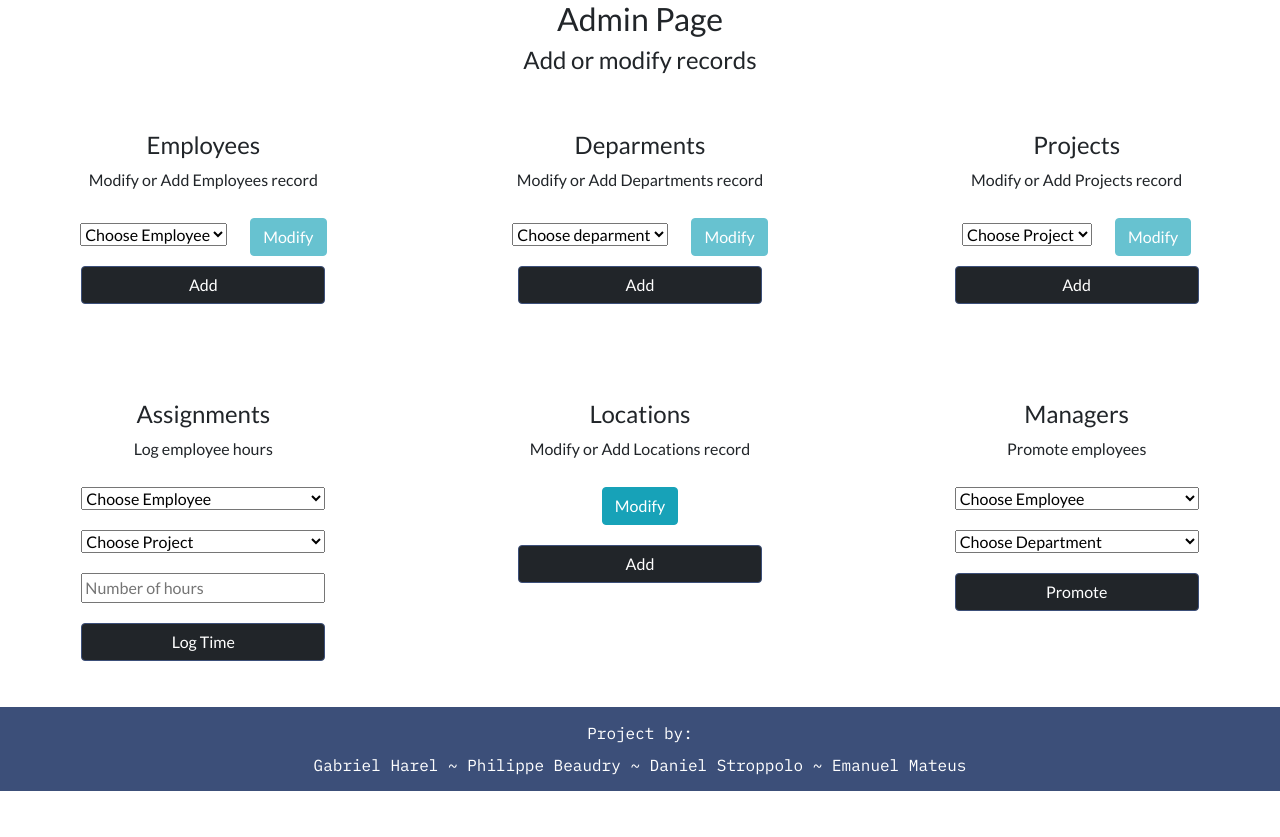
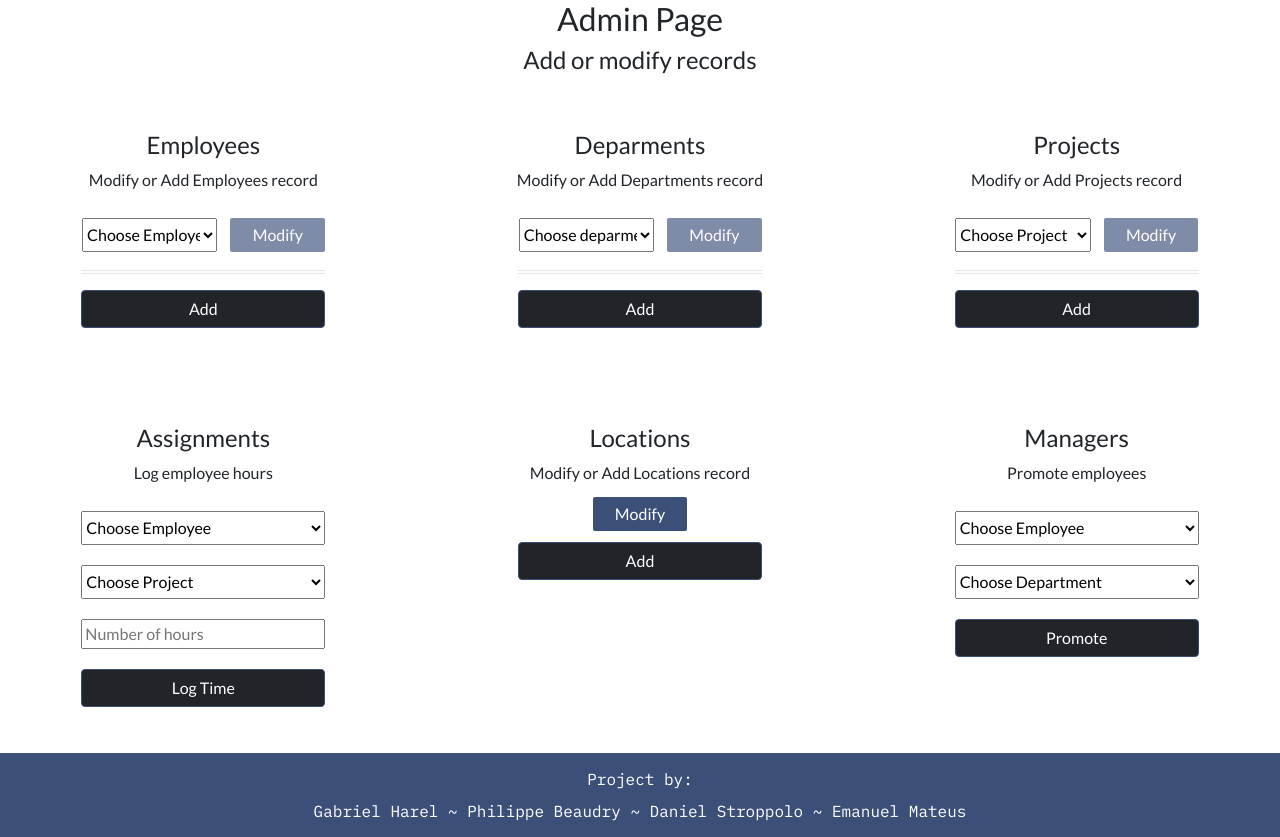
Before and after one commit to g-harel/company, a PHP site: page /admin.php in a window 1280 px wide. Shown: the part 116-953 px from the top of the page. Before the commit the page ends 907 px from the top, so only its background shows below. Run offline with PHP 8.4, Linux system fonts and the light colour scheme; data that the repository does not hold is empty; a stand-in replaces the project's code that opens the database connection; some libraries are stand-ins or nearby versions; some web fonts are replaced.

Commit message:
admin page style changes

```diff
--- a/company/admin.php
+++ b/company/admin.php
@@ -19,6 +19,39 @@
         margin-left: auto;
         width: 60%;
     }
+
+    select,
+    .btn.btn-info {
+        height: 34px;
+    }
+
+    select {
+        width: calc(35% - 7px);
+        margin-left: 0.5px;
+    }
+
+    @-moz-document url-prefix() {
+        select {
+            margin-left: 20px;
+        }
+    }
+
+    .btn.btn-info {
+        background-color: #3c4f79;
+        width: calc(25% - 7px);
+        border-radius: 2px;
+        margin: -4px 0 1px;
+        padding: 3px 10px;
+        border: none;
+    }
+
+    hr {
+        border-bottom: 1px solid rgba(0,0,0,.1);
+        border-top: 1px solid rgba(0,0,0,.1);
+        margin-top: 8px;
+        height: 2px;
+        width: 60%;
+    }
 </style>
 
 <?php
@@ -27,7 +60,6 @@ $employeeModifSuccessMsg = "";
 $departmentModifSuccessMsg = "";
 $projectModifSuccessMsg = "";
 
-$log_time_success = false;
 $log_time_error = false;
 $promote_employee_error = false;
 
@@ -246,6 +278,9 @@ if ($_SERVER["REQUEST_METHOD"] == "POST") {
 }
 ?>
 
+<!-- update simple queries again -->
+<?php include('./fancy/simpleQuery.php'); ?>
+
 <div class="container-fluid text-center">
     <h2>Admin Page</h2>
     <h4>Add or modify records</h4>
@@ -268,6 +303,7 @@ if ($_SERVER["REQUEST_METHOD"] == "POST") {
                 </select>
                 <button type="submit" class="btn btn-info submit" id="modifyEmployeeButton" disabled>Modify</button><br>
             </form>
+            <hr>
             <a type="button" href='employeeAddPage.php'class="btn btn-primary">Add</a>
         </div>
         <div class="col-sm-4">
@@ -287,7 +323,8 @@ if ($_SERVER["REQUEST_METHOD"] == "POST") {
                 </select>
                 <button type="submit" class="btn btn-info submit" id="modifyDepartmentButton" disabled>Modify</button><br>
             </form>
-            <a type="button" href='departmentAddPage.php'class="btn btn-primary">Add</a><br>
+            <hr>
+            <a type="button" href='departmentAddPage.php' class="btn btn-primary">Add</a><br>
         </div>
 
 
@@ -308,6 +345,7 @@ if ($_SERVER["REQUEST_METHOD"] == "POST") {
                 </select>
                 <button type="submit" class="btn btn-info submit" id="modifyProjectButton" disabled>Modify</button> <br>
             </form>
+            <hr>
             <a type="button" href='projectAddPage.php' class="btn btn-primary">Add</a>
         </div>
     </div>
@@ -319,19 +357,10 @@ if ($_SERVER["REQUEST_METHOD"] == "POST") {
     <div class="row">
         <div class="col-sm-4">
             <h4>Assignments</h4>
-
-            <?php
-            if ($log_time_success) {
-                echo '<strong class="alert-success">';
-                    echo 'Time successfully logged!';
-                echo '</strong>';
-            }
-            ?>
-
             <p>Log employee hours</p>
             <form class="assignments" action="admin.php" method="POST">
                 <select name="employee-id" class="selectpicker">
-                    <option value="default" selected disabled hidden>Choose Employee&nbsp;&nbsp;</option>
+                    <option value="default" selected disabled hidden>Choose Employee</option>
 
                     <?php
                     foreach ($employees as $row) {
@@ -342,7 +371,7 @@ if ($_SERVER["REQUEST_METHOD"] == "POST") {
                 </select>
                 <br>
                 <select name="project-id" class="selectpicker">
-                    <option value="default" selected disabled hidden>Choose Project&nbsp;&nbsp;</option>
+                    <option value="default" selected disabled hidden>Choose Project</option>
 
                     <?php
                     foreach ($projects as $row) {
@@ -385,7 +414,7 @@ if ($_SERVER["REQUEST_METHOD"] == "POST") {
             <p>Promote employees</p>
             <form class="managers" action="admin.php" method="POST">
                 <select name="employee-id" class="selectpicker">
-                    <option value="default" selected disabled hidden>Choose Employee&nbsp;&nbsp;</option>
+                    <option value="default" selected disabled hidden>Choose Employee</option>
 
                     <?php
                     foreach ($employees as $row) {
@@ -396,7 +425,7 @@ if ($_SERVER["REQUEST_METHOD"] == "POST") {
                 </select>
                 <br>
                 <select name="department-id" class="selectpicker">
-                    <option value="default" selected disabled hidden>Choose Department&nbsp;&nbsp;</option>
+                    <option value="default" selected disabled hidden>Choose Department</option>
 
                     <?php
                     foreach ($departments as $row) {
```
